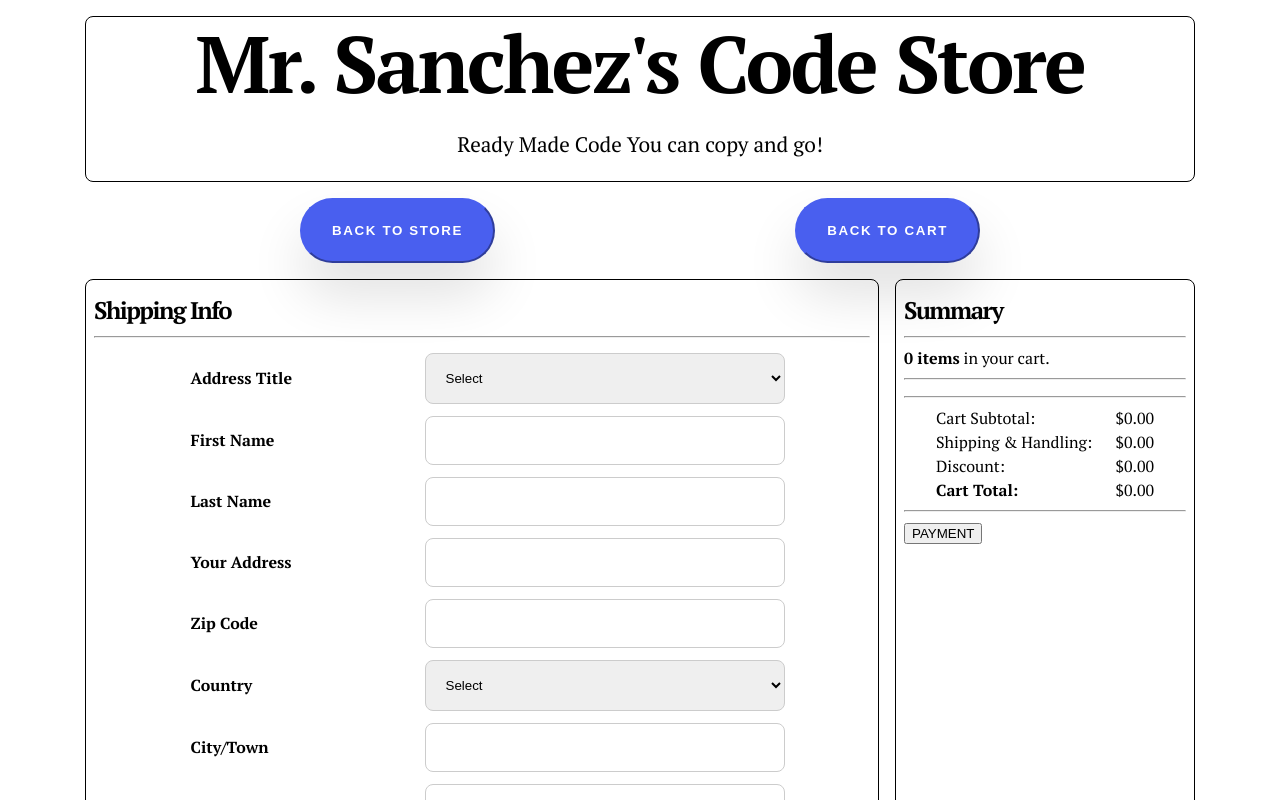
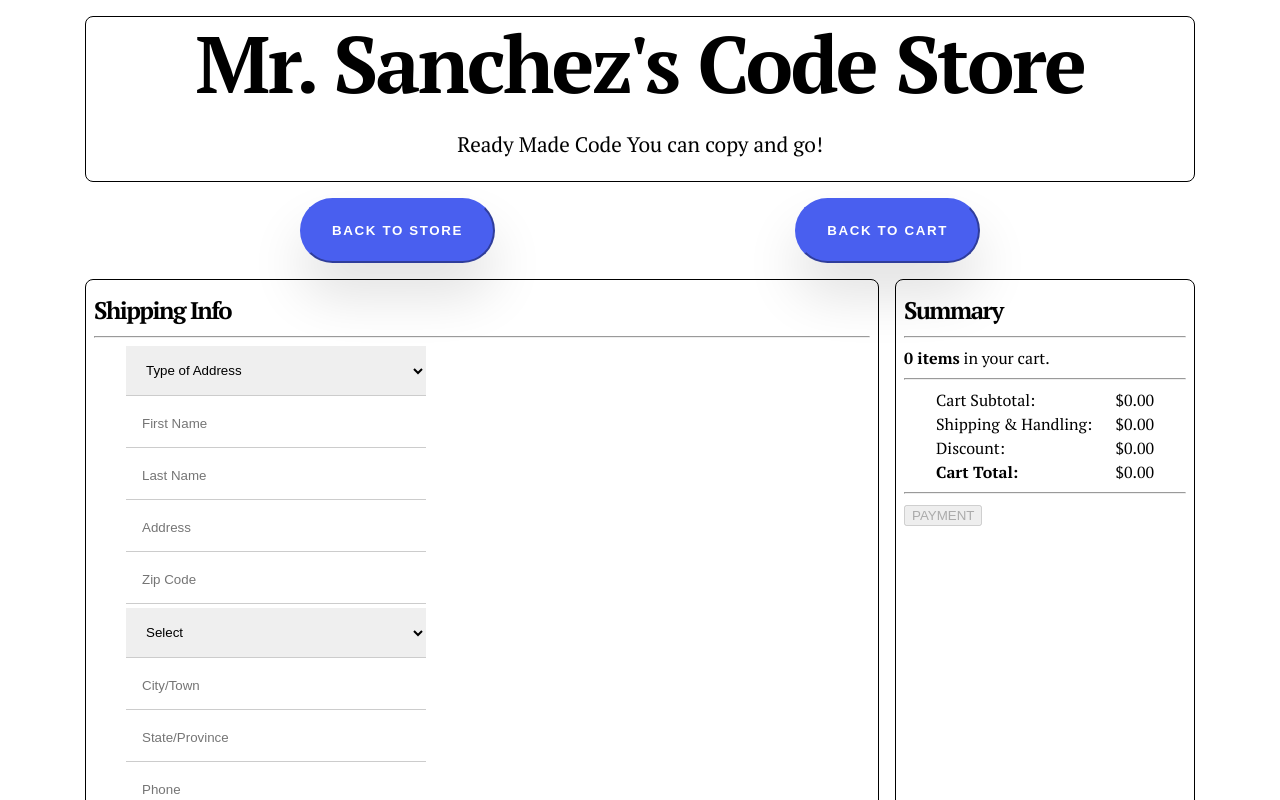
Before and after one commit to mikesz88/code-commerce, a React (Create React App) app: page / in a window 1280 px wide. Shown: the top 800 px of the page. Built offline with nearby package versions, Linux system fonts and the light colour scheme.

Commit message:
continued shipping logic.

```diff
--- a/src/components/CartSummary.jsx
+++ b/src/components/CartSummary.jsx
@@ -96,7 +96,7 @@ class CartSummary extends React.Component {
                         </div>
                         <div className={s.flexCartCompute}>
                             <span>Shipping & Handling:</span>
-                            <span>{payment.shippingTotal ? payment.shippingTotal : this.moneyDenomination(0)}</span>
+                            <span>{payment.shippingTotal ? this.moneyDenomination(payment.shippingTotal) : this.moneyDenomination(0)}</span>
                         </div>
                         <div className={s.flexCartCompute}>
                             <span>Discount:</span>
--- a/src/components/Shipping.jsx
+++ b/src/components/Shipping.jsx
@@ -7,6 +7,9 @@ class Shipping extends React.Component {
     // eslint-disable-next-line no-useless-constructor
     constructor(props) {
         super(props);
+        this.state = {
+            disabled: true
+        }
     }
 
     updateCart = (state, func) => this.props.updateCart(state, func);
@@ -23,6 +26,17 @@ class Shipping extends React.Component {
         this.updateCart({display: true});
     }
 
+    updateState = (name, state, func) => {
+        this.setState(prevState => ({
+            [name]: {
+            ...prevState[name],
+            ...state
+            }
+        }), func)
+    }
+
+    updateDisabledButton = (state, func) => this.updateState('disabled', state, func);
+
     render() {
         const {
             cart,
@@ -34,6 +48,7 @@ class Shipping extends React.Component {
             deleteCartItem,
             deletePaymentItem,
         } = this.props;
+        const {disabled} = this.state;
         return (
                 <>
                 <div className={s.buttonDisplay}>
@@ -46,12 +61,15 @@ class Shipping extends React.Component {
                         payment={payment}
                         updateShipping={updateShipping}
                         updatePayment={updatePayment}
+                        disabled={disabled}
+                        updateDisabledButton={this.updateDisabledButton}
+
                     />
                     <ShippingSummary
                         payment={payment}
                         cart={cart}
-                        updateShipping={updateShipping}
-                        updatePayment={updatePayment}
+                        shipping={shipping}
+                        disabled={disabled}
                         />
                 </div>
                 </>
--- a/src/components/ShippingForm.jsx
+++ b/src/components/ShippingForm.jsx
@@ -3,21 +3,14 @@ import s from '../components/ShippingForm.module.css';
 import { countryList } from './stateLogin';
 
 /*
-1. Finish the error message to at least not leave it blank.
-2. Figure out a way to store the data onto shipping with a click on the Payment button (create a state variable on payment when clicked it will turn true and store the variables into shipping state
-    and go to the next screen.)
-3. make sure that payment button is grayed out until all text items are filled with no error message in order to move on.
-4. Delivery radio button to included with above payment button requirements. But also show the price reflection on shipping summary with proper logic
-5. error messages to show in <th> spots
-6. Confirm, but then move on to payment.
+1. Finish Shipping logic (it is repeatedly adding because of the asynchronous part and checked issues)
+***Add shipping reset of values if they go back to store or cart***
+2. Finish the checkErrorBeforeSave to make it error check every input
+3. update the payment button to check for error messaging with the or option of the 9 due to the google autofill
+4. Confirm, but then move on to payment.
  */
 
-
-class ShippingForm extends React.Component {
-    // eslint-disable-next-line no-useless-constructor
-    constructor(props) {
-        super(props);
-        this.state = {
+const INIT_CARD = {
     delivery: '',
     firstName: '',
     lastName: '',
@@ -29,8 +22,21 @@ class ShippingForm extends React.Component {
     cityTown: '',
     stateProvince: '',
     error: {}
-        };
 }
+
+
+class ShippingForm extends React.Component {
+    // eslint-disable-next-line no-useless-constructor
+    constructor(props) {
+        super(props);
+        this.state = INIT_CARD;
+    }
+
+
+    updatePayment = (state, func) => this.props.updatePayment(state, func);
+    updateShipping = (state, func) => this.props.updateShipping(state,func);
+    updateDisabledButton = (state, func) => this.props.updateDisabledButton(state,func);
+
 
     handleInputData = e => {
         e.preventDefault()
@@ -55,11 +61,22 @@ class ShippingForm extends React.Component {
                     [name]: value
                 }))
             }
-        } else if (name !== 'phoneNumber') {
+        } else if (name !== 'phoneNumber' && name !== 'delivery') {
             this.setState(prevState => ({
                 ...prevState,
-                [name]: value
+                [name]: value.toUpperCase()
             }))
+        } else if (name === 'delivery') {
+                this.updatePayment({cartTotal: this.props.payment.cartTotal - this.props.payment.shippingTotal}, this.updatePayment({shippingTotal: 0}));
+            if (value === 'standardDelivery') {
+                if (this.props.payment.cartTotal >= 250) {
+                    this.updatePayment({shippingTotal: 0});
+                } else {
+                    this.updatePayment({shippingTotal: 25}, this.updatePayment({cartTotal: (this.props.payment.cartTotal + 25)}));
+                }
+            } else {
+                    this.updatePayment({shippingTotal: 50}, this.updatePayment({cartTotal: (this.props.payment.cartTotal + 50)}));
+            }
         }
       }
 
@@ -87,88 +104,124 @@ class ShippingForm extends React.Component {
         return !error ? 'Please enter a valid Phone Number' : undefined;
     }
 
+    otherFieldCheck = value => {
+        return !value ? 'Required' : undefined;
+    }
+
     handleValidations = (target, value) => {
         let errorText;
         switch (target) {
             case 'firstName':
                 errorText = this.firstNameCheck(value);
+                errorText === undefined ? this.updateDisabledButton({[target]: false}) : this.updateDisabledButton({[target]: true})
                 this.setState(prevState => ({  error: { ...prevState.error, firstName: errorText }}))
             break;
             case 'lastName':
                 errorText = this.lastNameCheck(value);
+                errorText === undefined ? this.updateDisabledButton({[target]: false}) : this.updateDisabledButton({[target]: true})
                 this.setState(prevState => ({  error: { ...prevState.error, lastName: errorText }}))
             break;
             case 'postCode':
                 errorText = this.postCodeCheck(value);
+                errorText === undefined ? this.updateDisabledButton({[target]: false}) : this.updateDisabledButton({[target]: true})
                 this.setState(prevState => ({  error: { ...prevState.error, postCode: errorText }}))
             break;
             case 'phoneNumber':
                 errorText = this.phoneCheck(value);
+                errorText === undefined ? this.updateDisabledButton({[target]: false}) : this.updateDisabledButton({[target]: true})
                 this.setState(prevState => ({  error: { ...prevState.error, phone: errorText }}))
             break;
             default:
+                errorText = this.otherFieldCheck(value);
+                errorText === undefined ? this.updateDisabledButton({[target]: false}) : this.updateDisabledButton({[target]: true})
+                this.setState(prevState => ({  error: { ...prevState.error, [target]: errorText }}))
             break;
         }
       }
 
     handleBlur = e => this.handleValidations(e.target.name, e.target.value);
 
+    proceedToPayment = () => {
+        this.updateShipping({display: false})
+        this.updatePayment({display: true})
+    }
+
+    checkErrorBeforeSave = () => {
+        return false
+    }
+
+    onSubmit = e => {
+        e.preventDefault();
+        const errorCheck = this.checkErrorBeforeSave();
+        if (!errorCheck) {
+            this.updateShipping({shippingInfo: this.state});
+            this.setState({INIT_CARD})
+            this.proceedToPayment();
+            console.log('test');
+        }
+    }
+
     render() {
+        const {
+          firstName,
+          lastName,
+          postCode,
+          phone,
+          addressTitle,
+          address,
+          country,
+          cityTown,
+          stateProvince,
+        } = this.state.error;
 
         return (
             <div className={s.shippingInfoContainer}>
                 <h3 className={`header-sm`}>Shipping Info</h3>
                 <hr />
-                <table>
-                    <tbody>
-                        <tr>
-                            <th><label className={s.labelWidth}>Address Title</label></th>
-                            <td>
-                                <select onChange={this.handleInputData} name="addressTitle" id="addressTitle">
-                                    <option value="" disabled selected>Select</option>,
+                <form id='shippingForm' onSubmit={this.onSubmit}>
+                    <div className={s.flexContainer}>
+                        <select onBlur={this.handleBlur} onChange={this.handleInputData} name="addressTitle" id="addressTitle">
+                            <option className={s.firstOption} value="">Type of Address</option>,
                             <option value="residence" defaultChecked>Residence</option>
                             <option value="business">Business</option>
                         </select>
-                            </td>
-                        </tr>
-                        <tr>
-                            <th><label className={s.labelWidth}>First Name</label></th>
-                            <td><input onBlur={this.handleBlur} onChange={this.handleInputData} type="text" name="firstName" id="firstName" /></td>
-                        </tr>
-                        <tr>
-                            <th><label className={s.labelWidth}>Last Name</label></th>
-                            <td><input onBlur={this.handleBlur} onChange={this.handleInputData} type="text" name="lastName" id="lastName" /></td>
-                        </tr>
-                        <tr>
-                            <th><label className={s.labelWidth}>Your Address</label></th>
-                            <td><input onBlur={this.handleBlur} onChange={this.handleInputData} type="text" name="address" id="address" /></td>
-                        </tr>
-                        <tr>
-                            <th><label className={s.labelWidth}>Zip Code</label></th>
-                            <td><input onBlur={this.handleBlur} onChange={this.handleInputData} type="number" name="postCode" id="postCode" /></td>
-                        </tr>
-                        <tr>
-                            <th><label className={s.labelWidth}>Country</label></th>
-                            <td>
-                                <select onChange={this.handleInputData} name="country" id="country">
+                        {addressTitle ? (<div className={s.errorMessage}>{addressTitle}</div>) : null}
+                    </div>
+                    <div className={s.flexContainer}>
+                        <input placeholder='First Name' onBlur={this.handleBlur} onChange={this.handleInputData} type="text" name="firstName" id="firstName" value={this.state.firstName}/>
+                        {firstName ? (<div className={s.errorMessage}>{firstName}</div>) : null}
+                    </div>
+                    <div className={s.flexContainer}>
+                        <input placeholder='Last Name' onBlur={this.handleBlur} onChange={this.handleInputData} type="text" name="lastName" id="lastName" value={this.state.lastName}/>
+                        {lastName ? (<div className={s.errorMessage}>{lastName}</div>) : null}
+                    </div>
+                    <div className={s.flexContainer}>
+                        <input placeholder='Address' onBlur={this.handleBlur} onChange={this.handleInputData} type="text" name="address" id="address" value={this.state.address}/>
+                        {address ? (<div className={s.errorMessage}>{address}</div>) : null}
+                    </div>
+                    <div className={s.flexContainer}>
+                        <input placeholder='Zip Code' onBlur={this.handleBlur} onChange={this.handleInputData} type="number" name="postCode" id="postCode" value={this.state.postCode}/>
+                        {postCode ? (<div className={s.errorMessage}>{postCode}</div>) : null}
+                    </div>
+                    <div className={s.flexContainer}>
+                        <select onBlur={this.handleBlur} onChange={this.handleInputData} name="country" id="country">
                         {countryList}
                         </select>
-                            </td>
-                        </tr>
-                        <tr>
-                            <th><label className={s.labelWidth}>City/Town</label></th>
-                            <td><input onBlur={this.handleBlur} onChange={this.handleInputData} type="text" name="cityTown" id="cityTown" /></td>
-                        </tr>
-                        <tr>
-                            <th><label className={s.labelWidth}>State/Province</label></th>
-                            <td><input onBlur={this.handleBlur} onChange={this.handleInputData} type="text" name="stateProvince" id="stateProvince" /></td>
-                        </tr>
-                        <tr>
-                            <th><label className={s.labelWidth}>Phone</label></th>
-                            <td><input onBlur={this.handleBlur} onChange={this.handleInputData} type="tel" name="phoneNumber" id="phoneNumber" maxLength='14' value={this.state.phoneNumber} autoComplete='off'/></td>
-                        </tr>
-                    </tbody>
-                </table>
+                        {country ? (<div className={s.errorMessage}>{country}</div>) : null}
+                    </div>
+                    <div className={s.flexContainer}>
+                        <input placeholder='City/Town' onBlur={this.handleBlur} onChange={this.handleInputData} type="text" name="cityTown" id="cityTown" value={this.state.cityTown}/>
+                        {cityTown ? (<div className={s.errorMessage}>{cityTown}</div>) : null}
+                    </div>
+                    <div className={s.flexContainer}>
+                        <input placeholder='State/Province' onBlur={this.handleBlur} onChange={this.handleInputData} type="text" name="stateProvince" id="stateProvince" value={this.state.stateProvince}/>
+                        {stateProvince ? (<div className={s.errorMessage}>{stateProvince}</div>) : null}
+                    </div>
+                    <div className={s.flexContainer}>
+                        <input placeholder='Phone' onBlur={this.handleBlur} onChange={this.handleInputData} type="tel" name="phoneNumber" id="phoneNumber" maxLength='14' value={this.state.phoneNumber} autoComplete='off'/>
+                        {phone ? (<div className={s.errorMessage}>{phone}</div>) : null}
+                    </div>
+                </form>
                 <hr />
                 <div>
                     <h3 className={`header-sm`}>Shipping Method</h3>
--- a/src/components/ShippingForm.module.css
+++ b/src/components/ShippingForm.module.css
@@ -23,7 +23,8 @@
 }
 
 .labelWidth {
-    padding: 1rem;
+    padding-top: 0rem;
+    padding-bottom: 1rem;
 }
 
 table {
@@ -31,17 +32,26 @@ table {
     margin: 0 auto;
 }
 
-table tr td {
+/* table tr th {
+    vertical-align: bottom;
+} */
+
+.flexContainer {
     display: flex;
-    justify-content: stretch;
+    justify-content: flex-start;
     align-items: center;
-    margin: 0.25rem;
+    margin: 0.25rem auto auto 2rem;
 }
 
-table tr td input,
-table tr td select {
-    flex: 1;
+.flexContainer input,
+.flexContainer select {
+    width: 300px;
     padding: 1rem;
-    border: 1px solid #ccc;
-    border-radius: 8px;
+    border: none;
+    border-bottom: 1px solid #ccc;
 }
+
+.errorMessage {
+    padding-left: 1rem;
+    color: red;
+}
--- a/src/components/ShippingSummary.jsx
+++ b/src/components/ShippingSummary.jsx
@@ -6,30 +6,23 @@ class ShippingSummary extends React.Component {
     // eslint-disable-next-line no-useless-constructor
     constructor(props) {
         super(props);
+        this.state = {
+            shippingErrors: this.props.shipping.error
+        }
     }
 
-    updatePayment = (state, func) => this.props.updatePayment(state, func);
-    updateShipping = (state, func) => this.props.updateShipping(state,func)
-
     moneyDenomination = amount => amount.toLocaleString('en-US', {style: 'currency', currency: 'USD'});
-
-    // This needs to be fixed
-    checkOutButton = () => Object.keys(this.props.shipping.error).filter(item => item !== 'display').length ? false : true;
-
-    proceedToPayment = () => {
-        this.updateShipping({display: false})
-        this.updatePayment({display: true})
-    }
 
     render() {
         const { payment, cart } = this.props;
         const amountOfItemsInCart = Object.keys(cart).filter(item => item !== 'display').length;
+        const disabledButton = !(Object.keys(this.props.disabled).every(item => this.props.disabled[item] === false)
+        && Object.keys(this.props.disabled).length === 9);
         return (
             <div className={s.ShippingSummaryContainer}>
                 <h3 className={`header-sm`}>Summary</h3>
                 <hr />
                 <div><strong>{amountOfItemsInCart} items</strong> in your cart.</div>
-                <hr />
                 <div className={s.shippingSummaryItemContainer}>
                     {Object
                     .keys(cart)
@@ -44,9 +37,6 @@ class ShippingSummary extends React.Component {
                             priceWithQty={payment[name]}
                         /> : null
                     ))}
-                    {/*
-                    5. Start logic on shipping info and payment button
-                */}
                 </div>
                 <hr />
                 <div>
@@ -56,7 +46,7 @@ class ShippingSummary extends React.Component {
                     </div>
                     <div className={s.flexShippingNumbers}>
                         <span>Shipping & Handling:</span>
-                        <span>{payment.shippingTotal ? payment.shippingTotal : this.moneyDenomination(0)}</span>
+                        <span>{payment.shippingTotal ? this.moneyDenomination(payment.shippingTotal) : this.moneyDenomination(0)}</span>
                     </div>
                     <div className={s.flexShippingNumbers}>
                         <span>Discount:</span>
@@ -68,7 +58,7 @@ class ShippingSummary extends React.Component {
                     </div>
                     <hr />
                 </div>
-                <button /* disabled=this.checkOutButton() */ onClick={this.proceedToPayment}>PAYMENT</button>
+                <button type='submit' form='shippingForm' disabled={disabledButton} >PAYMENT</button>
             </div>
         )
     }
--- a/src/components/ShippingSummaryItem.jsx
+++ b/src/components/ShippingSummaryItem.jsx
@@ -5,6 +5,8 @@ class ShippingSummaryItem extends React.Component {
     render() {
         const { name, img, file, cartItemQty, priceWithQty } = this.props
         return (
+            <>
+                <hr />
                 <div className={s.flexBox}>
                     <div className={`${s.imgContainer}`}>
                         <img src={img} alt='code logo' />
@@ -19,6 +21,7 @@ class ShippingSummaryItem extends React.Component {
 
                     </div>
                 </div>
+            </>
         )
     }
 }
--- a/src/components/stateLogin.js
+++ b/src/components/stateLogin.js
@@ -111,7 +111,7 @@ const commerceComponents = {
         display: false,
     },
     shipping: {
-        display: true
+        display: true,
     },
     payment: {
         display: false,
@@ -132,7 +132,7 @@ export const stateComponents = {
 }
 
 export const countryList = [
-    <option value="" disabled selected>Select</option>,
+    <option value="">Select</option>,
     <option value="Afganistan">Afghanistan</option>,
     <option value="Albania">Albania</option>,
     <option value="Algeria">Algeria</option>,
```
Lines whose indentation alone changed are shown as unchanged.
